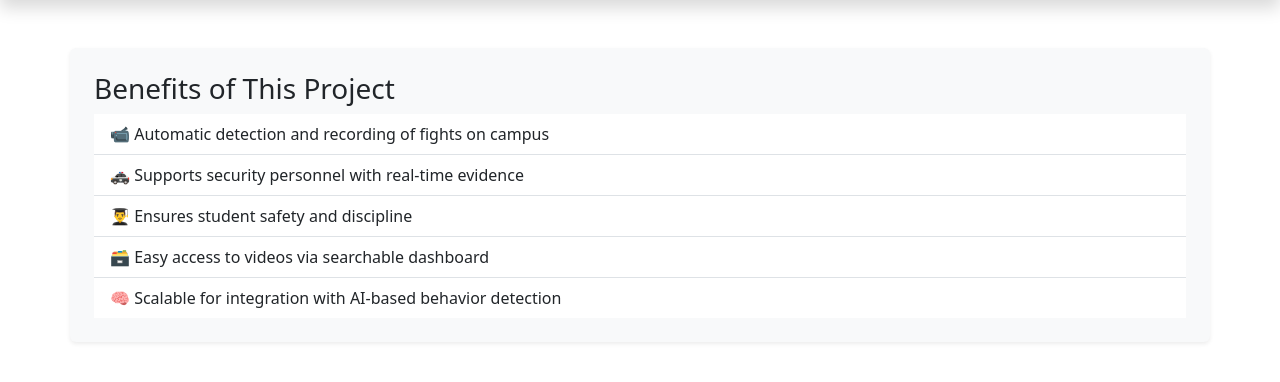
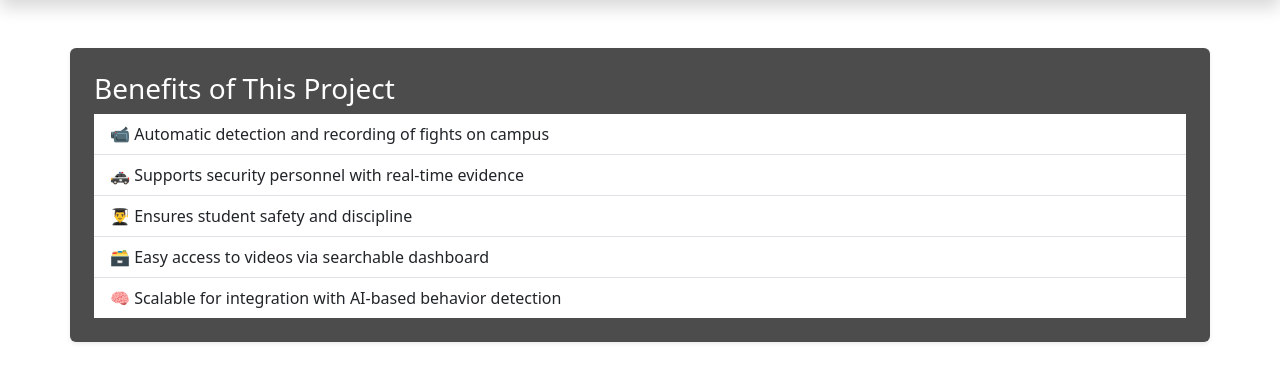
Before and after one commit to TheTechApostle/Fight_Detection_System, a Flask app: page /benefits in a window 1280 px wide. Shown: the part 56-438 px from the top of the page. Run offline with Flask 3, Linux system fonts and the light colour scheme.

Commit message:
Add files via upload

```diff
--- a/templates/benefits.html
+++ b/templates/benefits.html
@@ -4,6 +4,15 @@
     <meta charset="UTF-8" />
     <title>Benefits - Campus Fight Detection</title>
     <link href="https://cdn.jsdelivr.net/npm/bootstrap@5.3.3/dist/css/bootstrap.min.css" rel="stylesheet" />
+    <style type="text/css">
+        .benefits-container {
+            background-color: rgba(0, 0, 0, 0.7);
+            padding: 2rem;
+            border-radius: 10px;
+            margin-top: 5rem;
+            box-shadow: 0 4px 8px rgba(0,0,0,0.4);
+        }
+    </style>
 </head>
 <body>
 <nav class="navbar navbar-expand-lg navbar-dark bg-primary shadow">
@@ -19,8 +28,8 @@
     </div>
 </nav>
 
-<div class="container mt-5 p-4 bg-light rounded shadow-sm">
-    <h3>Benefits of This Project</h3>
+<div class="container mt-5 p-4 benefits-container rounded shadow-sm">
+    <h3 class="text-white">Benefits of This Project</h3>
     <ul class="list-group list-group-flush">
         <li class="list-group-item">📹 Automatic detection and recording of fights on campus</li>
         <li class="list-group-item">🚓 Supports security personnel with real-time evidence</li>
--- a/templates/dashboard.html
+++ b/templates/dashboard.html
@@ -107,6 +107,8 @@
                         </td>
                         <td>
                             <a href="{{ url_for('download_video', filename=vid[1]) }}" class="btn btn-success btn-sm">Download</a>
+                            <a href="{{ url_for('delete_video', id=vid[0]) }}" onclick="return confirm('Are you sure you want to delete the video?')" class="btn btn-sm btn-danger text-white">X</a>
+
                         </td>
                     </tr>
                     {% else %}
```
Also changed, not shown: templates/about.html (+41 -3 lines).
